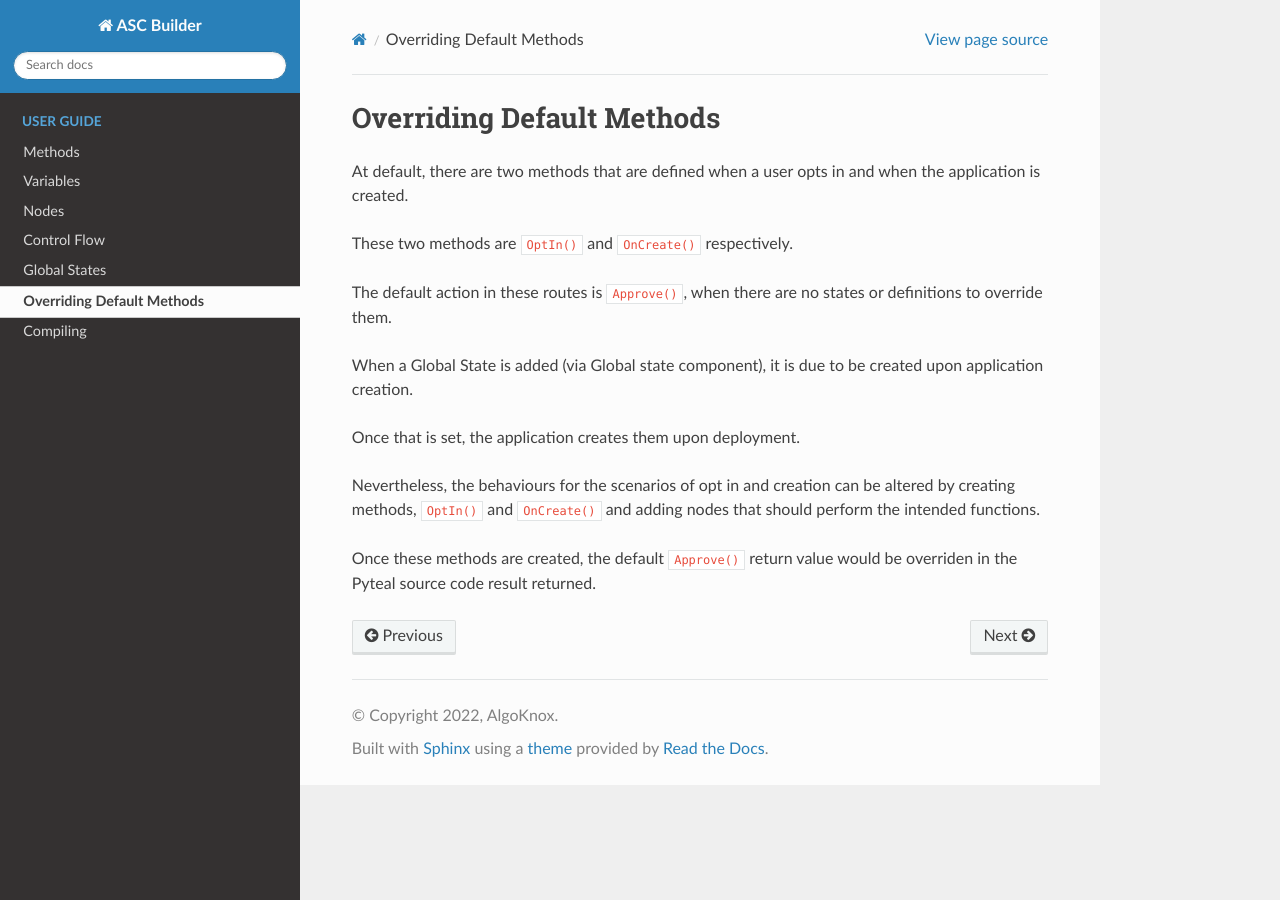
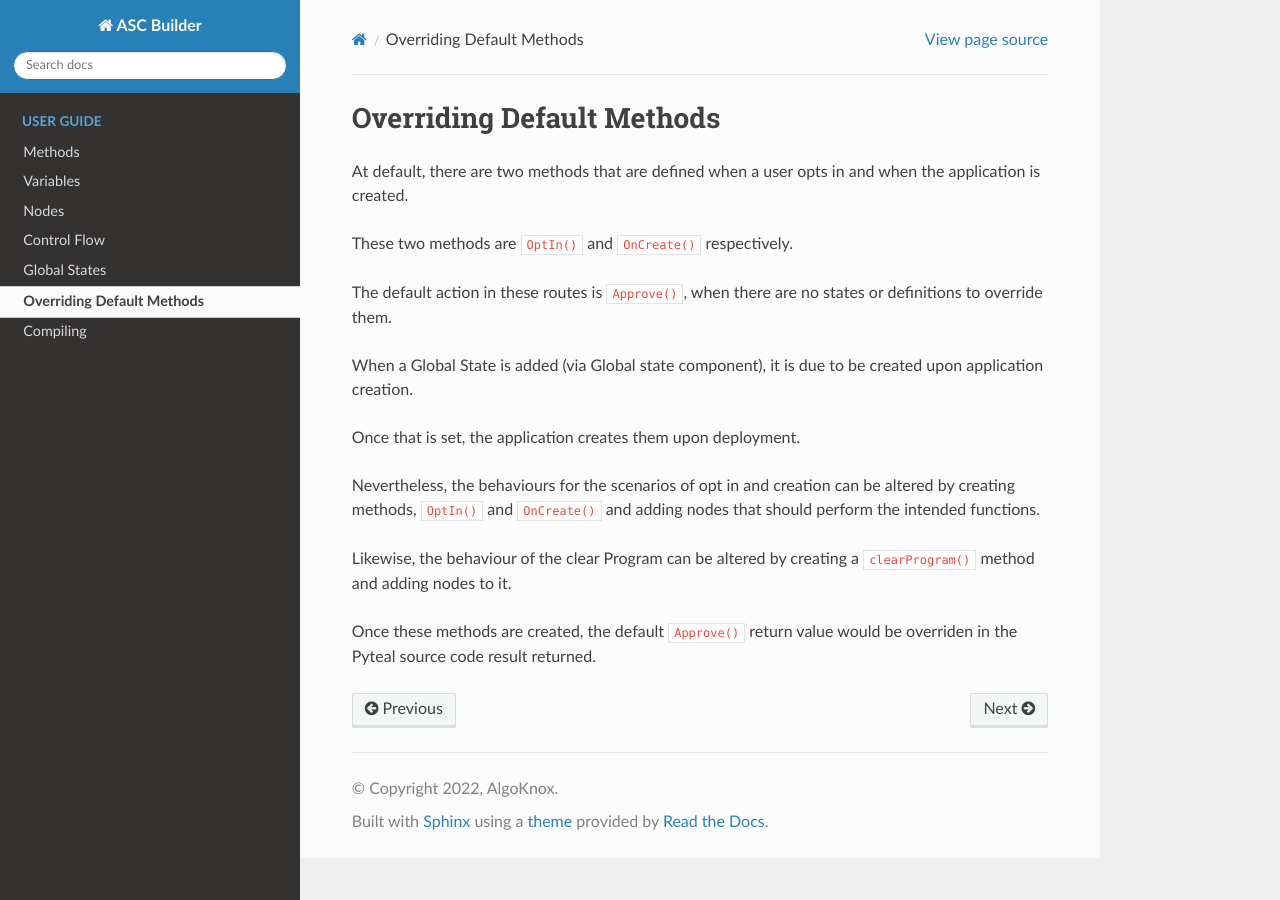
Before and after one commit to EdinyangaOttoho/ascbuilder-doc, a Sphinx documentation site: the page built from docs/source/overriding.rst, in a window 1280 px wide. Built offline with Sphinx 7.4.7 and the Read the Docs theme 2.0.0, drawn with Linux system fonts in a browser that asks for light colours.

Commit message:
documentation update

```diff
--- a/docs/source/overriding.rst
+++ b/docs/source/overriding.rst
@@ -16,4 +16,6 @@ Once that is set, the application creates them upon deployment.
 
 Nevertheless, the behaviours for the scenarios of opt in and creation can be altered by creating methods, :code:`OptIn()` and :code:`OnCreate()` and adding nodes that should perform the intended functions.
 
+Likewise, the behaviour of the clear Program can be altered by creating a :code:`clearProgram()` method and adding nodes to it.
+
 Once these methods are created, the default :code:`Approve()` return value would be overriden in the Pyteal source code result returned.
```
